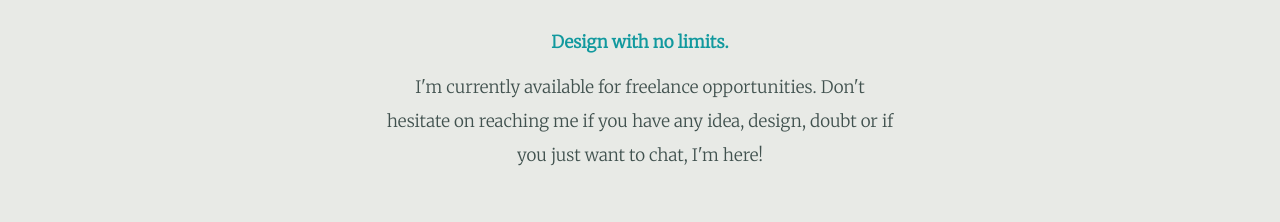
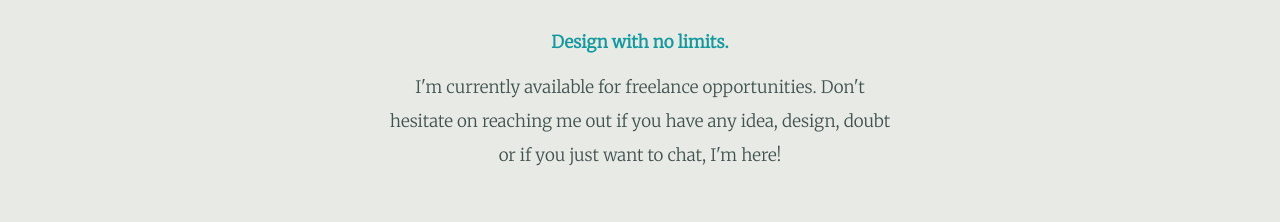
Before and after one commit to FacundoCazau/mysite, a plain HTML site: page index.html in a window 1280 px wide. Shown: the part 2509-2731 px from the top of the page. Drawn offline with Linux system fonts and the light colour scheme; a web font is replaced by a local one.

Commit message:
Update index.html

```diff
--- a/index.html
+++ b/index.html
@@ -46,7 +46,7 @@
       <img class="email" src="email.png" alt="mail-image">
       <h2>Get In Touch</h2>
       <h3>Design with no limits.</h3>
-      <p>I'm currently available for freelance opportunities. Don't hesitate on reaching me if you have any idea, design, doubt or if you just want to chat, I'm here! </p>
+      <p>I'm currently available for freelance opportunities. Don't hesitate on reaching me out if you have any idea, design, doubt or if you just want to chat, I'm here! </p>
       <a class="BUTTON" href="mailto:fcazaug@gmail.com">CONTACT ME</a>
     </div>
   </div>
```
